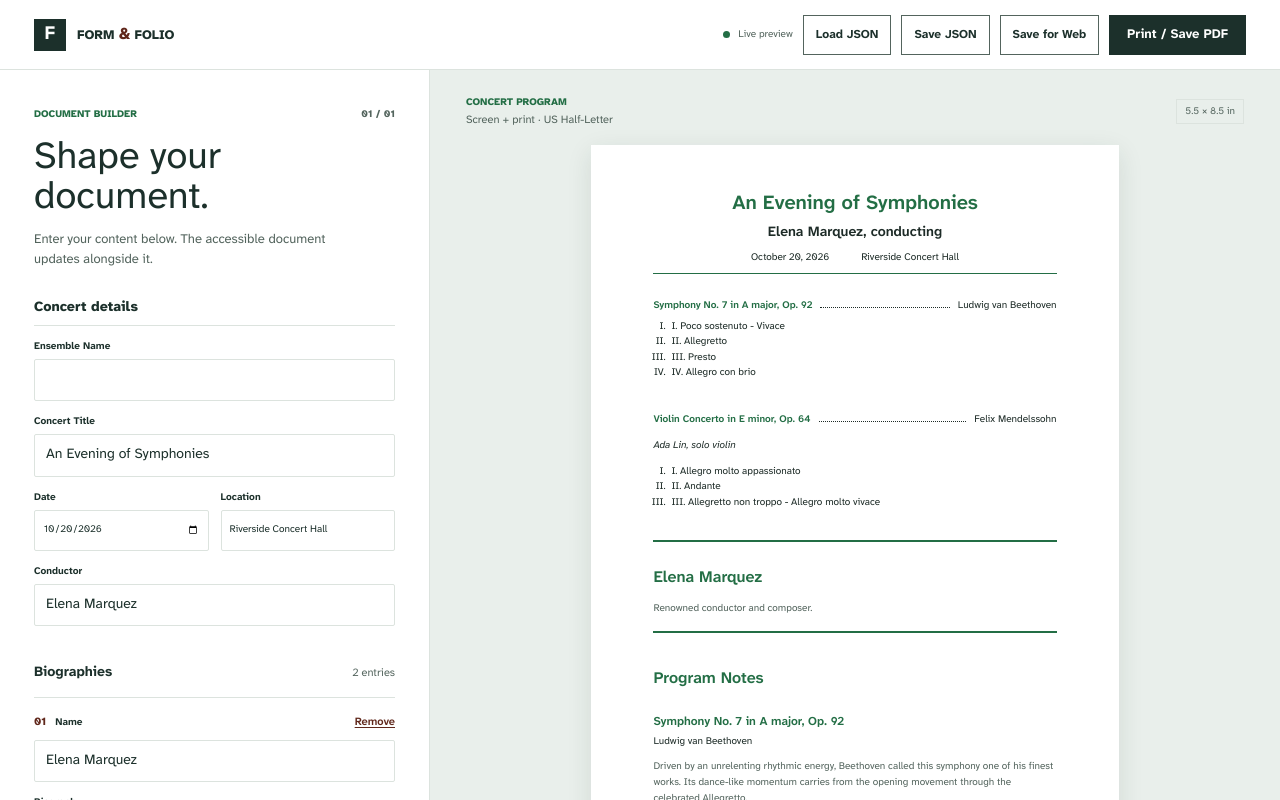
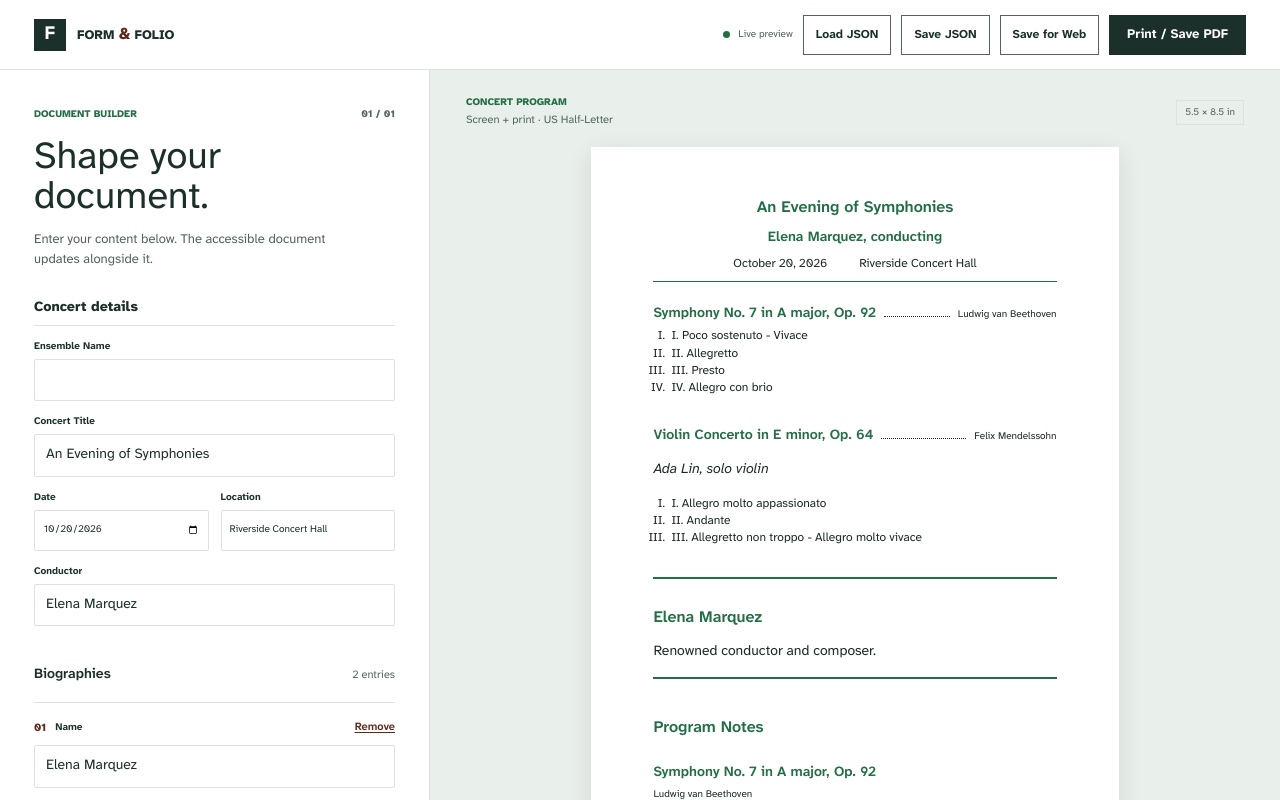
Before and after one commit to prutins/opus-and-octavo, a React (Vite) app: page / in a window 1280 px wide. Shown: the top 800 px of the page. Built offline with nearby package versions, Linux system fonts and the light colour scheme.

Commit message:
A lot of styling tweaks. Make the top bar sticky.

```diff
--- a/src/App.css
+++ b/src/App.css
@@ -12,10 +12,6 @@
   font-style: italic;
   font-weight: 400;
   font-display: swap;
-}
-
-html {
-  font-size: 10px;
 }
 
 :root {
@@ -38,6 +34,52 @@ html {
   text-rendering: optimizeLegibility;
   -webkit-font-smoothing: antialiased;
   -moz-osx-font-smoothing: grayscale;
+}
+
+html {
+  /* 1rem = 10px */
+  font-size: 10px;
+}
+
+p {
+  font-size: 1.4rem;
+  line-height: 1.45;
+}
+
+ul, ol, dl, td, th {
+  font-size: 1.2rem;
+  line-height: 1.45;
+  font-family: var(--sans);
+}
+li, dd, dt {
+  font-size: 1.2rem;
+  line-height: 1.45;
+  font-family: var(--sans);
+}
+
+h1, h2, h3, h4 {
+  color: var(--green);
+  font-weight: 600;
+}
+
+h1 {
+  font-size: 3.8rem;
+  line-height: 1.05;
+}
+
+h2 {
+  font-size: 1.6rem;
+  line-height: 1.6;
+}
+
+h3 {
+  font-size: 1.4rem;
+  line-height: 1.35;
+}
+
+h4 {
+  font-size: 1.2rem;
+  line-height: 1.45;
 }
 
 *,
@@ -100,6 +142,10 @@ button {
   gap: 2rem;
   background: var(--surface);
   border-bottom: 1px solid var(--line);
+  position: fixed;
+  top: 0;
+  width: 100%;
+  z-index: 100;
 }
 
 .brand {
@@ -185,6 +231,8 @@ button {
   min-height: 0;
   display: grid;
   grid-template-columns: minmax(35.0rem, 43.0rem) minmax(0, 1fr);
+  position: relative;
+  top: 7rem;
 }
 
 .editor-panel {
@@ -475,7 +523,12 @@ button {
   background: #fff;
   box-shadow: 0 0.7rem 2.4rem rgb(28 54 43 / 11%);
   color: var(--text);
-  font: 1.0rem/1.65 var(--document);
+  font-family: var(--document);
+}
+
+body > .document-paper {
+  width: 100%;
+  min-height: auto;
 }
 
 .document-header {
@@ -493,23 +546,20 @@ button {
 .document-title {
   max-width: 100%;
   margin: 0;
-  color: var(--green);
-  font: 600 2.0rem/1.12 var(--display);
   overflow-wrap: anywhere;
   text-align: center;
 }
 
 .document-conductor {
   margin: 0.8rem 0;
-  font: 600 1.4rem/1.4 var(--sans);
+  font-family: var(--sans);
   overflow-wrap: anywhere;
   text-align: center;
 }
 
 .document-date {
   margin: 0;
-  color: var(--muted);
-  font: 1rem/1.4 var(--sans);
+  ;
 }
 
 .concert-details {
@@ -520,7 +570,6 @@ button {
   gap: 1.6rem 3.2rem;
   margin: 0.8rem 0;
   padding: 0 0;
-  font: 1rem/1.45 var(--sans);
 }
 
 .document-paper article {
@@ -542,7 +591,6 @@ button {
 
 .concert-details dd {
   margin: 0;
-  color: var(--text);
   overflow-wrap: anywhere;
   text-align: center;
 }
@@ -550,7 +598,7 @@ button {
 .biographies-page h2 {
   margin: 0 0 1.2rem;
   color: var(--green);
-  font: 600 1.6rem/1.3 var(--display);
+  font-family: var(--display);
 }
 
 .document-biography {
@@ -578,14 +626,10 @@ button {
 
 .document-biography h4 {
   margin: 0 0 0.4rem;
-  color: var(--text);
-  font: 600 1.0rem/1.45 var(--sans);
 }
 
 .document-biography p {
   margin: 0;
-  color: var(--muted);
-  line-height: 1.55;
 }
 
 .program-list {
@@ -605,7 +649,6 @@ button {
 .ensemble-players h2 {
   margin: 0 0 1.6rem;
   color: var(--green);
-  font: 600 1.6rem/1.3 var(--display);
 }
 
 /* Thank you: https://codefronts.com/layouts/css-two-column-layout/css-two-column-article-layout/ */
@@ -619,7 +662,6 @@ button {
 
 .ensemble-player-section {
   min-width: 18rem;
-  break-inside: avoid;
   margin: 1.5rem 0;
   display: inline-block;
 }
@@ -627,7 +669,6 @@ button {
 .ensemble-player-section h3 {
   margin: 0 0 0.8rem;
   color: var(--green);
-  font: 600 1.2rem/1.35 var(--display);
 }
 
 .ensemble-player-section ul {
@@ -636,26 +677,40 @@ button {
   margin: 0;
   padding: 0;
   list-style: none;
-  font: 1rem/1.4 var(--sans);
 }
 
 .ensemble-player-section li {
   display: flex;
+  flex-flow: wrap;
+  line-height: normal;
   align-items: baseline;
   justify-content: left;
-  gap: 1.0rem;
+  gap: 0.5rem;
   min-width: 0;
 }
 
 .ensemble-player-name {
   min-width: 0;
   overflow-wrap: anywhere;
+  line-height: normal;
 }
 
 .ensemble-player-title {
   flex: none;
-  color: var(--muted);
   font-style: italic;
+}
+
+.key-reference-list {
+  display: block;
+  margin: 0;
+  list-style: none;
+  border: 1px solid var(--line);
+  padding: 1rem;
+}
+
+.key-reference-list li {
+  margin: 0;
+  line-height: normal;
 }
 
 .document-extras {
@@ -665,7 +720,6 @@ button {
 .document-extras h2 {
   margin: 0 0 1.2rem;
   color: var(--green);
-  font: 600 1.6rem/1.3 var(--display);
 }
 
 .document-extras ul {
@@ -674,7 +728,6 @@ button {
   margin: 0;
   padding: 0;
   list-style: none;
-  font: 1rem/1.45 var(--sans);
 }
 
 .document-extras li {
@@ -704,7 +757,6 @@ button {
   min-width: 0;
   margin: 0;
   color: var(--green);
-  font: 600 1.0rem/1.3 var(--display);
   overflow-wrap: anywhere;
 }
 
@@ -766,7 +818,7 @@ button {
 
 .program-note {
   margin: 0.9rem 0 0;
-  color: var(--muted);
+  ;
   line-height: 1.6;
 }
 
@@ -787,8 +839,6 @@ button {
 }
 
 .program-notes-page, .biographies-page, .ensemble-players {
-  page-break-before: always;
-  break-before: page;
   margin-top: 0;
   padding-top: 2.6rem;
 }
@@ -796,7 +846,6 @@ button {
 .program-notes-page h2 {
   margin: 0 0 2.4rem;
   color: var(--green);
-  font: 600 1.6rem/1.3 var(--display);
 }
 
 .program-note-entry {
@@ -807,7 +856,6 @@ button {
 .program-note-entry h3 {
   margin: 0 0 0.5rem;
   color: var(--green);
-  font: 600 1.2rem/1.35 var(--display);
   break-after: avoid-page;
 }
 
@@ -817,14 +865,13 @@ button {
 
 .program-note-composer {
   margin: 0 0 1.0rem;
-  /* color: var(--text); */
   font: 1rem/1.45 var(--sans);
 }
 
 .program-note-author {
   margin: 1.0rem 0 0;
   color: var(--muted);
-  font: italic 1rem/1.45 var(--sans);
+  font-style: italic;
   text-align: right;
 }
 
@@ -856,6 +903,11 @@ button {
   .document-paper {
     padding-inline: 0.62in;
   }
+
+  body > .document-paper {
+    padding: 2rem;
+  }
+
 .document-extras ul {
     display: block;
   }
@@ -919,12 +971,12 @@ button {
   .document-paper {
     min-height: auto;
     padding: 3.6rem 2.8rem;
-    font-size: 1.3rem;
   }
 
-  .document-title {
-    font-size: 2.7rem;
+  body > .document-paper {
+    padding: 2rem;
   }
+
 
   .document-biography.has-photo, .program-note-entry.has-photo {
     grid-template-columns: 6.8rem minmax(0, 1fr);
@@ -949,7 +1001,7 @@ button {
 
     @top-center {
       color: var(--text);
-      font: 9pt var(--sans);
+      font: 10pt var(--sans);
     }
   }
 
@@ -957,7 +1009,7 @@ button {
     @bottom-left {
       content: counter(page);
       color: var(--text);
-      font: 9pt sans-serif;
+      font: 10pt var(--sans);
     }
   }
 
@@ -965,7 +1017,7 @@ button {
     @bottom-right {
       content: counter(page);
       color: var(--text);
-      font: 9pt sans-serif;
+      font: 10pt var(--sans);
     }
   }
 
@@ -1003,11 +1055,10 @@ button {
     padding: 0 !important;
     box-shadow: none !important;
     color: var(--text) !important;
-    font-size: 11pt;
   }
 
   .document-header {
-    break-after: avoid-page;
+    /* break-after: avoid-page; */
     border-color: var(--muted);
   }
 
@@ -1026,13 +1077,13 @@ button {
   }
 
   .ensemble-player-section {
-    break-inside: avoid-page;
+    /* break-inside: avoid-page; */
   }
 
   .document-extras,
   .document-extras li,
   .document-extras li span {
-    break-inside: avoid-page;
+    /* break-inside: avoid-page; */
     margin: 2rem 0;
   }
 
@@ -1040,13 +1091,37 @@ button {
     display: block;
   }
 
-  .program-item h3 {
+  /* .program-item h3 {
     break-after: avoid-page;
+  } */
+
+  .document-paper h1,
+  .document-paper h2,
+  .document-paper h3,
+  .document-paper h4 {
+    orphans: 0;
+    widows: 0;
+    page-break-after: avoid;
   }
 
   .document-paper p,
   .document-paper li {
     orphans: 3;
     widows: 3;
+    font-size: 10pt;
   }
+
+  .document-paper h1 {
+    font-size: 14pt;
+  }
+  .document-paper h2 {
+    font-size: 12pt;
+  }
+  .document-paper h3 {
+    font-size: 11pt;
+  }
+  .document-paper h4 {
+    font-size: 11pt;
+  }
+
 }
--- a/src/App.tsx
+++ b/src/App.tsx
@@ -2,7 +2,7 @@ import { type ChangeEvent, useEffect, useRef, useState } from 'react'
 import { marked} from 'marked'
 import './App.css'
 import { createPrintPageTitleRule, createStaticWebPage } from './webExport.ts'
-const markedParseOptions = { gfm: true }
+const markedParseOptions = { gfm: true, breaks: true }
 
 type ProgramItem = {
   id: number
@@ -27,6 +27,7 @@ type EnsemblePlayer = {
   name: string
   section: string
   title: string
+  ensemble: string
 }
 
 type ConcertData = {
@@ -50,6 +51,7 @@ type SavedConcert = {
       name: string
       section: string
       title: string
+      ensemble: string
     }[]
     extras: string[]
     items: Omit<ProgramItem, 'id'>[]
@@ -134,7 +136,7 @@ function parseSavedConcert(value: unknown): ConcertData | null {
       !isRecord(player) ||
       (player.name !== undefined && typeof player.name !== 'string') ||
       (player.section !== undefined && typeof player.section !== 'string')
-      // it's okay if the title is left blank.
+      // it's okay if the title and/or ensemble is left blank.
     ) {
       return null
     }
@@ -144,6 +146,7 @@ function parseSavedConcert(value: unknown): ConcertData | null {
       name: typeof player.name === 'string' ? player.name : '',
       section: typeof player.section === 'string' ? player.section : '',
       title: typeof player.title === 'string' ? player.title : '',
+      ensemble: typeof player.ensemble === 'string' ? player.ensemble : '',
     })
   }
 
@@ -235,11 +238,28 @@ type OrderedPlayerEntry = {
   id: string
   name: string
   title: string
+  ensemble: string
 }
 
 type EnsemblePlayerSection = {
   name: string
   entries: OrderedPlayerEntry[]
+}
+
+type Ensemble = {
+  name: string
+  entries: EnsemblePlayerSection[]
+}
+
+const ensembleOrder = [
+  'scs',
+  '',
+  'chorus'
+]
+
+function getEnsembleOrder(ensemble: string) {
+  const order = ensembleOrder.indexOf(ensemble.trim().toLocaleLowerCase())
+  return order === -1 ? ensembleOrder.length : order
 }
 
 const orchestralInstrumentOrder = [
@@ -279,8 +299,8 @@ const orchestralInstrumentOrder = [
   'cello',
   'double bass',
   'soprano',
+  'tenor',
   'alto',
-  'tenor',
   'bass'
 ]
 
@@ -325,11 +345,12 @@ function getOrchestralTitleOrder(title: string) {
   return order === -1 ? orchestralTitleOrder.length : order
 }
 
-function getEnsemblePlayerSections(players: EnsemblePlayer[]): EnsemblePlayerSection[] {
+function getEnsemblePlayerSections(players: EnsemblePlayer[]): Ensemble[] { //PlayerSection[] {
   const assignments = players.flatMap((player) => {
       const section = player.section.trim()
       const title = player.title.trim()
       const name = player.name.trim()
+      const ensemble = player.ensemble.trim()
       if (!section || !name) return []
 
       return [{
@@ -337,11 +358,15 @@ function getEnsemblePlayerSections(players: EnsemblePlayer[]): EnsemblePlayerSec
         section: `${section}`,
         title: `${title}`,
         name: `${name}`,
+        ensemble: `${ensemble}`,
       }]
     }
   )
 
   assignments.sort((first, second) => {
+    const ensembleOrderDifference = getEnsembleOrder(first.ensemble) - getEnsembleOrder(second.ensemble)
+    if (ensembleOrderDifference !== 0) return ensembleOrderDifference
+
     const sectionOrderDifference = getOrchestralInstrumentOrder(first.section) - getOrchestralInstrumentOrder(second.section)
     if (sectionOrderDifference !== 0) return sectionOrderDifference
 
@@ -360,21 +385,27 @@ function getEnsemblePlayerSections(players: EnsemblePlayer[]): EnsemblePlayerSec
     return firstNameParts[firstNameParts.length - 1].localeCompare(secondNameParts[secondNameParts.length - 1], undefined, { sensitivity: 'base' })
   })
 
-  const sections: EnsemblePlayerSection[] = []
+  const ensembles: Ensemble[] = []
   for (const assignment of assignments) {
-    let group = sections.find((section) => section.name.toLocaleLowerCase() === assignment.section.toLocaleLowerCase())
+    let ensemble = ensembles.find((e) => e.name.toLocaleLowerCase() === assignment.ensemble.toLocaleLowerCase())
+    if (!ensemble) {
+      ensemble = { name: assignment.ensemble, entries: [] }
+      ensembles.push(ensemble)
+    }
+    let group = ensemble.entries.find((section) => section.name.toLocaleLowerCase() === assignment.section.toLocaleLowerCase())
     if (!group) {
       group = { name: assignment.section, entries: [] }
-      sections.push(group)
+      ensemble.entries.push(group)
     }
     group.entries.push({
       id: assignment.id,
       name: assignment.name,
       title: assignment.title,
+      ensemble: assignment.ensemble,
     })
   }
 
-  return sections
+  return ensembles
 }
 
 function formatDate(value: string) {
@@ -410,7 +441,7 @@ function App() {
   const fileInputRef = useRef<HTMLInputElement>(null)
   const documentPreviewRef = useRef<HTMLElement>(null)
   const printTitle = getPrintTitle(concert)
-  const ensemblePlayerSections = getEnsemblePlayerSections(concert.ensemblePlayers)
+  const ensemblePlayerEnsembles = getEnsemblePlayerSections(concert.ensemblePlayers)
 
   useEffect(() => {
     document.title = concert.ensembleName.trim() || 'Form & Folio — Concert program builder'
@@ -458,10 +489,11 @@ function App() {
         location: concert.location,
         conductor: concert.conductor,
         biographies: concert.biographies.map(({ name, bio, photo }) => ({ name, bio, photo })),
-        ensemblePlayers: concert.ensemblePlayers.map(({ section, name, title }) => ({
+        ensemblePlayers: concert.ensemblePlayers.map(({ section, name, title, ensemble }) => ({
           section,
           name,
           title,
+          ensemble,
         })),
         extras: concert.extras.map(({ name }) => name),
         items: concert.items.map(({ title, movements, composer, featured, programNote, programNoteAuthor, photo }) => ({
@@ -598,7 +630,7 @@ function App() {
     setNextEnsemblePlayerId((currentId) => currentId + 1)
     setConcert((currentConcert) => ({
       ...currentConcert,
-      ensemblePlayers: [...currentConcert.ensemblePlayers, { id, name: '', section: '', title: '' }],
+      ensemblePlayers: [...currentConcert.ensemblePlayers, { id, name: '', section: '', title: '', ensemble: '' }],
     }))
     setStatus('Ensemble player added.')
   }
@@ -622,7 +654,7 @@ function App() {
 
   function updateEnsemblePlayer(
     playerId: number,
-    field: 'name' | 'section' | 'title',
+    field: 'name' | 'section' | 'title' | 'ensemble',
     value: string,
   ) {
     setConcert((currentConcert) => ({
@@ -1021,6 +1053,14 @@ function App() {
                   value={player.title}
                   onChange={(event) => updateEnsemblePlayer(player.id, 'title', event.target.value)}
                 />
+                <label className="field-label" htmlFor={`player-ensemble-${player.id}`}>Ensemble</label>
+                <input
+                  id={`player-ensemble-${player.id}`}
+                  name={`playerEnsemble-${player.id}`}
+                  type="text"
+                  value={player.ensemble}
+                  onChange={(event) => updateEnsemblePlayer(player.id, 'ensemble', event.target.value)}
+                />
               </fieldset>
             ))}
 
@@ -1105,7 +1145,7 @@ function App() {
                 const programNote = item.programNote
                 const composerLines = item.composer.split('\n').map((line) => line.trim()).filter(Boolean)
                 const movements = item.movements.split('\n').map((movement) => movement.trim()).filter(Boolean)
-                const featured = typeof item.featured === 'string' ? marked.parse(item.featured, { ...markedParseOptions, breaks: true}).toString() : ''
+                const featured = typeof item.featured === 'string' ? marked.parse(item.featured, markedParseOptions).toString() : ''
                 if (!item.title && !movements.length && !item.composer && !programNote && !featured.length) return null
                 return (
                   <li className="program-item" key={item.id} aria-labelledby={`program-item-title-${item.id}`}>
@@ -1209,11 +1249,16 @@ function App() {
               </section>
             )}
 
-            {ensemblePlayerSections.length > 0 && (
-              <section className="ensemble-players" aria-labelledby="ensemble-players-heading">
-                <h2 id="ensemble-players-heading">Ensemble Players</h2>
+            {ensemblePlayerEnsembles.map((ensemble, ensembleIndex) => (
+              <section
+                className="ensemble-players"
+                aria-labelledby={`ensemble-players-heading-${ensembleIndex}`}
+                key={ensemble.name.toLocaleLowerCase()}
+              >
+                <h2 id={`ensemble-players-heading-${ensembleIndex}`}>{ensemble.name.charAt(0).toUpperCase() + ensemble.name.slice(1) || concert.ensembleName }</h2>
+                {ensemble.entries.length > 0 && (
                   <div className="ensemble-player-columns">
-                  {ensemblePlayerSections.map((section) => (
+                    {ensemble.entries.map((section) => (
                       <section className="ensemble-player-section" key={section.name.toLocaleLowerCase()}>
                         <h3>{section.name}</h3>
                         <ul>
@@ -1227,8 +1272,9 @@ function App() {
                       </section>
                     ))}
                   </div>
+                )}
               </section>
-            )}
+            ))}
 
             {concert.extras.some((entry) => entry.name.trim()) && (
               <section className="document-extras" aria-labelledby="extras-heading">
```
Lines whose indentation alone changed are shown as unchanged.
